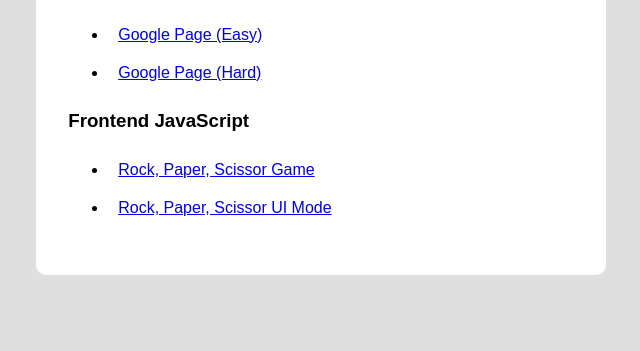
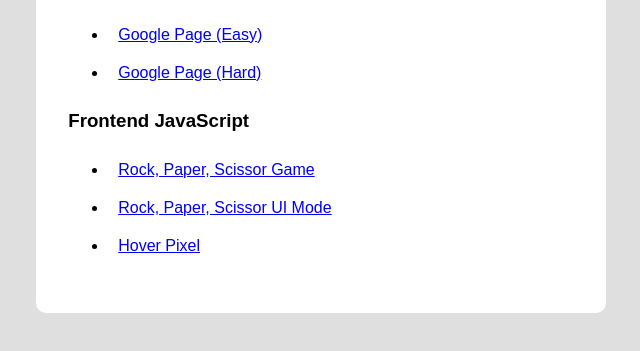
Before and after one commit to cobimr/the_odin_projects, a plain HTML site: page index.html in a window 1280 px wide. Shown: the part 145-496 px from the top of the page, without its empty margins (319-959 px from the left). Drawn offline with Linux system fonts and the light colour scheme.

Commit message:
Added link to the Hover Pixel project

```diff
--- a/index.html
+++ b/index.html
@@ -45,6 +45,9 @@
             <li>
                 <a href="https://cobimr.github.io/webdev_101_projects/rpc-game-ui/">Rock, Paper, Scissor UI Mode</a>
             </li>
+            <li>
+                <a href="https://cobimr.github.io/webdev_101_projects/hover-pixel/">Hover Pixel</a>
+            </li>
         </ul>
     </div>
 </body>
```
